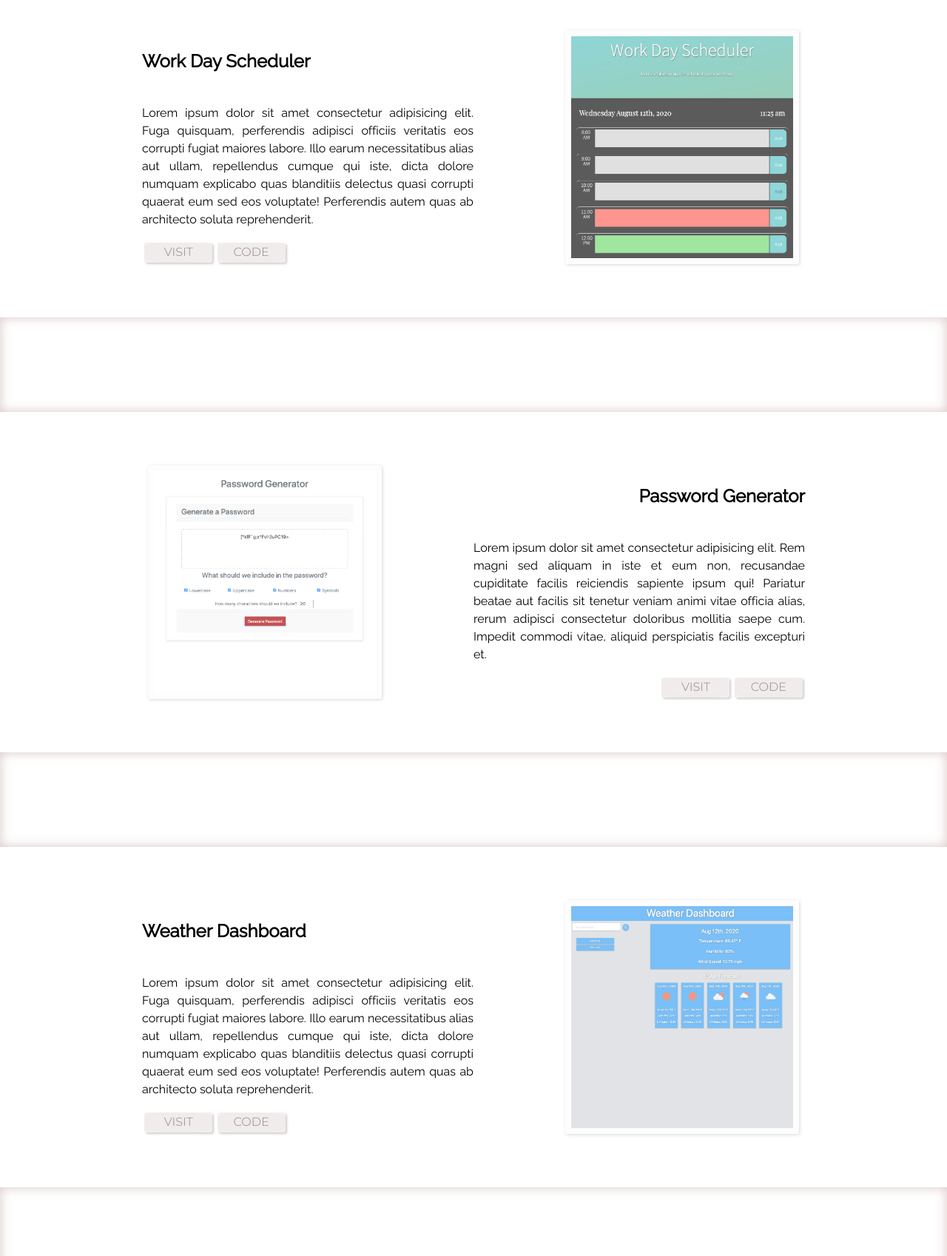
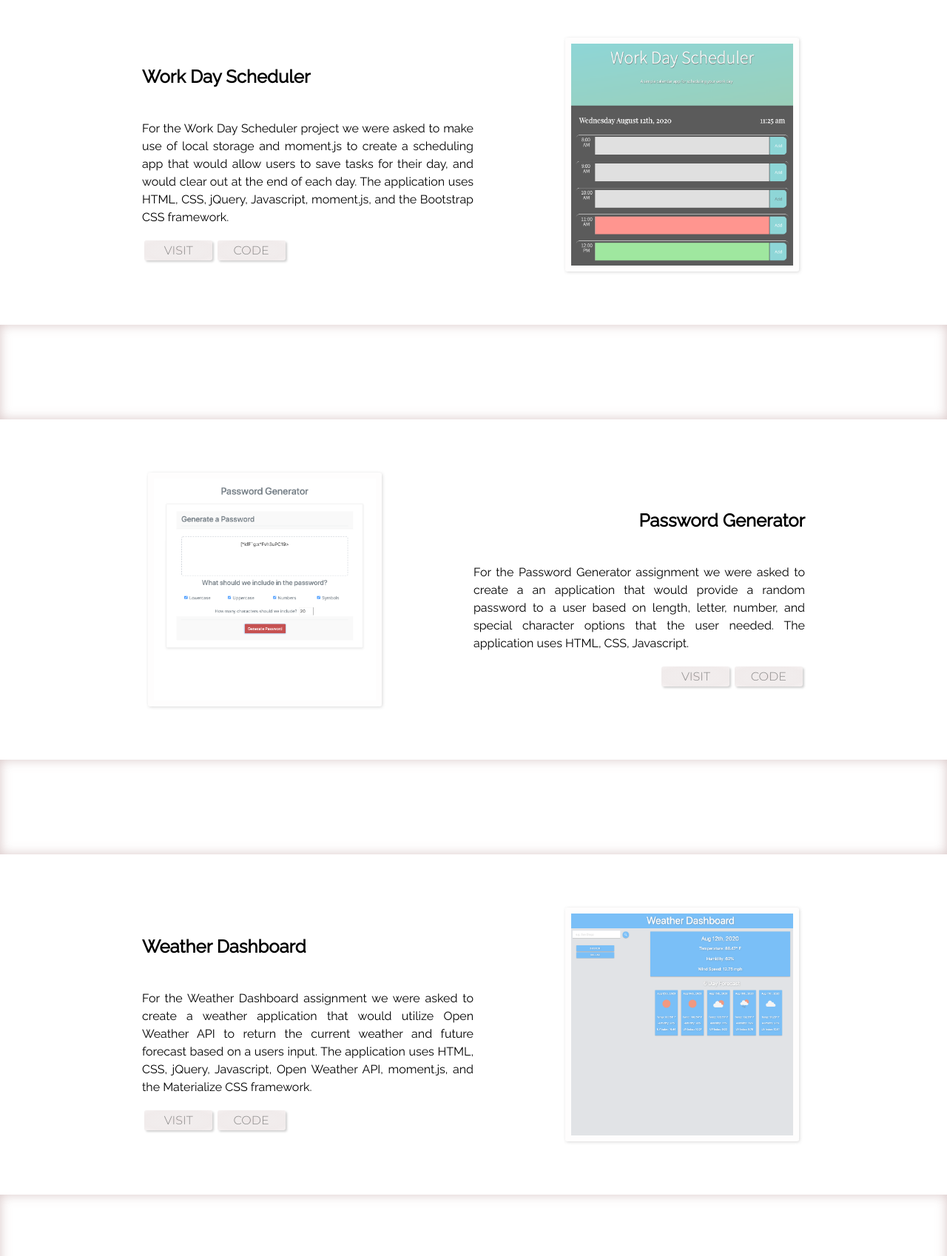
Before and after one commit to relizabet/Updated_Portfolio, a plain HTML site: page portfolio.html in a window 1280 px wide. Shown: the part 1160-2858 px from the top of the page at 74% size. Drawn offline with nearby package versions, Linux system fonts and the light colour scheme.

Commit message:
portfolio description

```diff
--- a/portfolio.html
+++ b/portfolio.html
@@ -50,7 +50,9 @@
               choosing. After a bit of pivoting due to usibility issues with a
               few API's that we initially chose, we landed on the idea of an
               application that would allow you to choose a job based on the
-              restaurants located nearby.
+              restaurants located nearby. The application uses HTML, CSS,
+              jQuery, Javascript, Mapquest API, Muse API, Zomato API, and the
+              Materialize CSS framework.
             </p>
             <div class="btn-grid">
               <button type="" value="" class="form-submit btn-visit">
@@ -77,12 +79,11 @@
           <div class="portfolio-style">
             <h2 class="h-even">Work Day Scheduler</h2>
             <p class="para-even">
-              Lorem ipsum dolor sit amet consectetur adipisicing elit. Fuga
-              quisquam, perferendis adipisci officiis veritatis eos corrupti
-              fugiat maiores labore. Illo earum necessitatibus alias aut ullam,
-              repellendus cumque qui iste, dicta dolore numquam explicabo quas
-              blanditiis delectus quasi corrupti quaerat eum sed eos voluptate!
-              Perferendis autem quas ab architecto soluta reprehenderit.
+              For the Work Day Scheduler project we were asked to make use of
+              local storage and moment.js to create a scheduling app that would
+              allow users to save tasks for their day, and would clear out at
+              the end of each day. The application uses HTML, CSS, jQuery,
+              Javascript, moment.js, and the Bootstrap CSS framework.
             </p>
             <div class="btn-grid-even">
               <button type="" value="" class="form-submit btn-visit-even">
@@ -111,12 +112,10 @@
           <div class="portfolio-style">
             <h2 class="h-odd">Password Generator</h2>
             <p class="para-odd">
-              Lorem ipsum dolor sit amet consectetur adipisicing elit. Rem magni
-              sed aliquam in iste et eum non, recusandae cupiditate facilis
-              reiciendis sapiente ipsum qui! Pariatur beatae aut facilis sit
-              tenetur veniam animi vitae officia alias, rerum adipisci
-              consectetur doloribus mollitia saepe cum. Impedit commodi vitae,
-              aliquid perspiciatis facilis excepturi et.
+              For the Password Generator assignment we were asked to create a an
+              application that would provide a random password to a user based
+              on length, letter, number, and special character options that the
+              user needed. The application uses HTML, CSS, Javascript.
             </p>
             <div class="btn-grid">
               <button type="" value="" class="form-submit btn-visit">
@@ -143,12 +142,11 @@
           <div class="portfolio-style">
             <h2 class="h-even">Weather Dashboard</h2>
             <p class="para-even">
-              Lorem ipsum dolor sit amet consectetur adipisicing elit. Fuga
-              quisquam, perferendis adipisci officiis veritatis eos corrupti
-              fugiat maiores labore. Illo earum necessitatibus alias aut ullam,
-              repellendus cumque qui iste, dicta dolore numquam explicabo quas
-              blanditiis delectus quasi corrupti quaerat eum sed eos voluptate!
-              Perferendis autem quas ab architecto soluta reprehenderit.
+              For the Weather Dashboard assignment we were asked to create a
+              weather application that would utilize Open Weather API to return
+              the current weather and future forecast based on a users input.
+              The application uses HTML, CSS, jQuery, Javascript, Open Weather
+              API, moment.js, and the Materialize CSS framework.
             </p>
             <div class="btn-grid-even">
               <button type="" value="" class="form-submit btn-visit-even">
```
